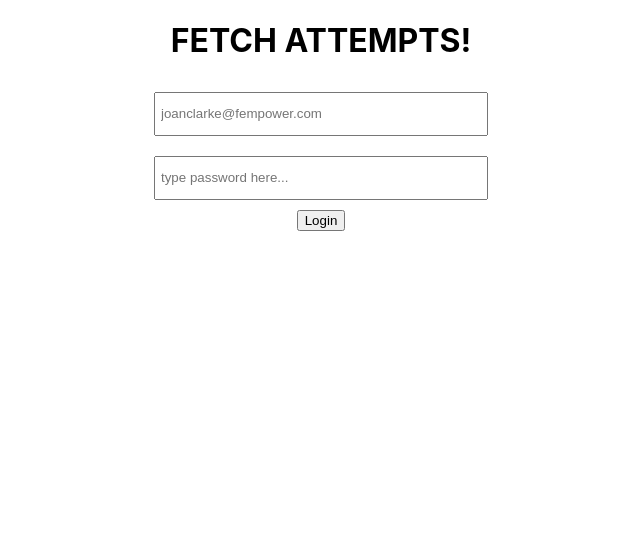
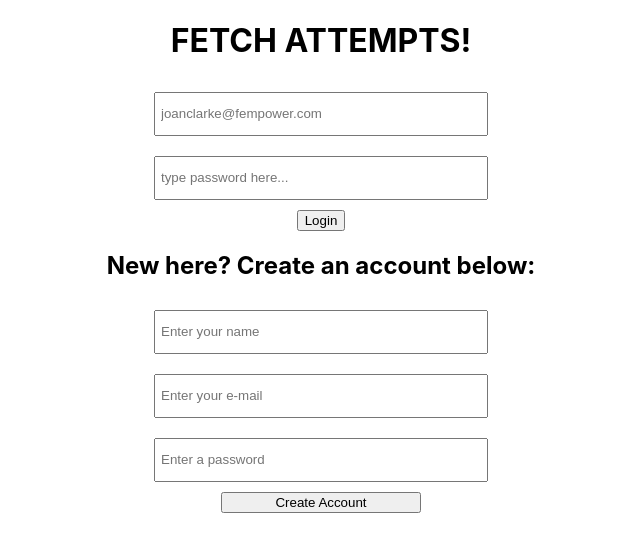
Before and after one commit to davidagitlen/tune-in-later, a React (Create React App) app: page / in a window 1280 px wide. Shown: the top 552 px of the page, without its empty margins (319-959 px from the left). Built offline with nearby package versions, Linux system fonts and the light colour scheme; no server answers.

Commit message:
Create NewUserForm

```diff
--- a/src/App/App.js
+++ b/src/App/App.js
@@ -2,6 +2,7 @@ import React, { Component } from 'react';
 import LoginForm from '../components/Forms/LoginForm/LoginForm';
 import { landingFetch, authorFetch } from '../util/apiCalls';
 import './App.css';
+import NewUserForm from '../containers/NewUserForm';
 
 class App extends Component{
   constructor() {
@@ -51,6 +52,7 @@ class App extends Component{
         <h1>FETCH ATTEMPTS!</h1>
       </header>
       <LoginForm />
+      <NewUserForm />
     </div>
     )
   }
--- /dev/null
+++ b/src/containers/NewUserForm.js
@@ -0,0 +1,44 @@
+import React, { Component } from 'react';
+import './NewUserForm.scss';
+
+class NewUserForm extends Component {
+  // constructor(props) {
+  //   super (props),
+  //   this.state = {
+  //     email: '',
+  //     password: ''
+  //   }
+  // }
+
+  handleSubmitNewUser = (e) => {
+    // e.preventDefault;
+    //check if email exists?
+    //set user to selecteduser
+    //hide the login/new user sections
+  }
+
+  render() {
+    return(
+      <form class="NewUserForm">
+        <h2>New here? Create an account below:</h2>
+        <input
+          name="new-user-name"
+          type="text"
+          placeholder="Enter your name"
+          ></input>
+        <input
+          name="new-user-email"
+          type="text"
+          placeholder="Enter your e-mail"></input>
+        <input
+          name="new-user-password"
+          type="text"
+          placeholder="Enter a password"
+          ></input>
+          <button type="submit">Create Account</button>
+      </form>
+    )
+  }
+}
+
+export default NewUserForm;
--- /dev/null
+++ b/src/containers/NewUserForm.scss
@@ -0,0 +1,9 @@
+.NewUserForm {
+  display: flex;
+  flex-direction: column;
+  align-items: center;
+
+  & button {
+    width: 200px;
+  }
+}
```
Also changed, not shown: 1 other file (tests, documents, lock files or other folders).
